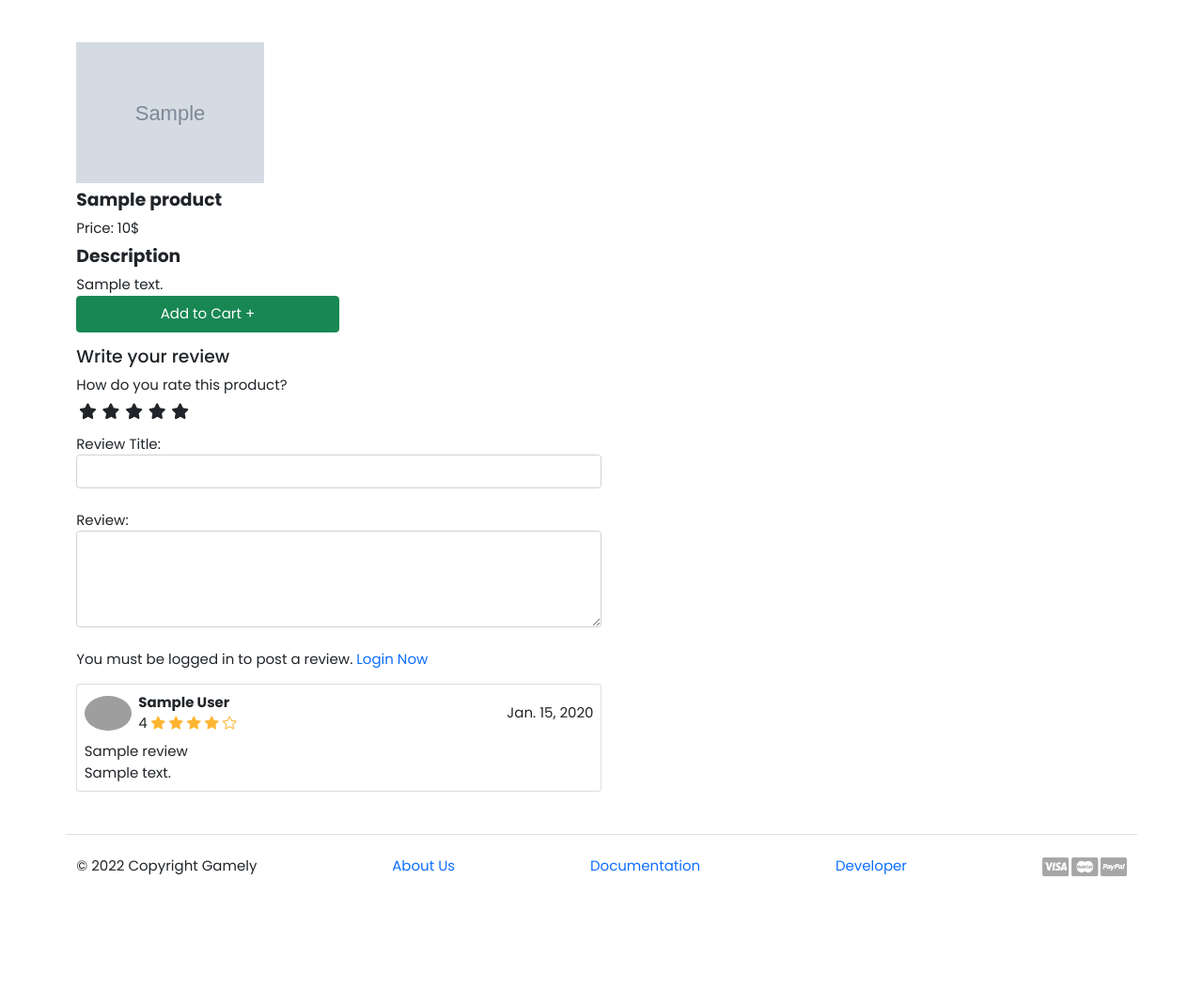
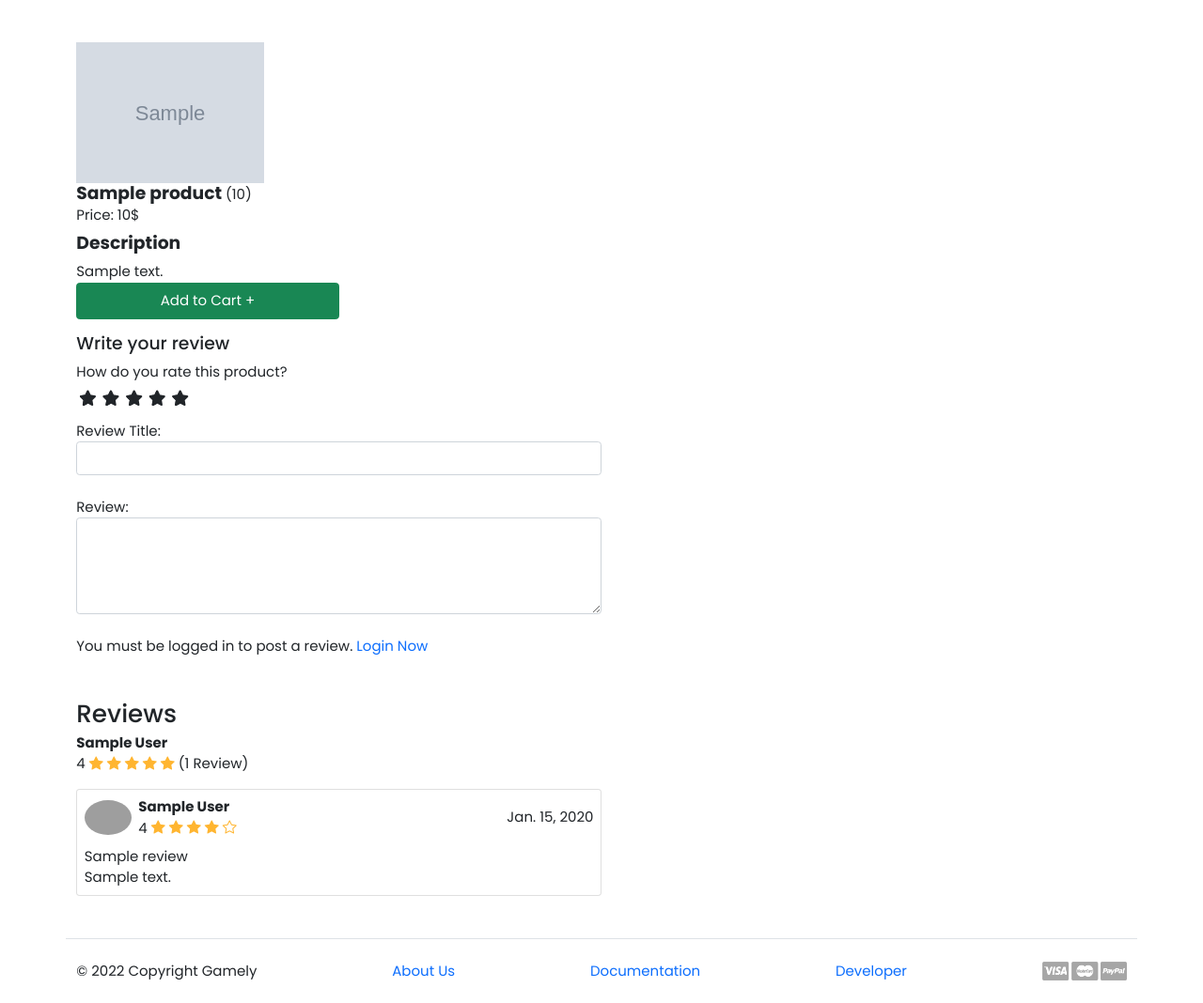
Before and after one commit to mickeymaruf/Gamely, a Django app: template templates/store/single_product.html in a window 1280 px wide. Shown: the part 69-1137 px from the top of the page at 94% size. Before the commit the page ends 1002 px from the top, so only its background shows below. Run offline with Django 4.2, Linux system fonts and the light colour scheme; the template is opened without the code that fills it: most values are stand-ins (such as "Sample title", 1, 10 or a date in 2020); grey boxes marked "Sample" are stand-in pictures; some libraries are stand-ins or nearby versions; some web fonts are replaced; grey boxes are pictures that could not be loaded.

Commit message:
review average

```diff
--- a/templates/store/single_product.html
+++ b/templates/store/single_product.html
@@ -8,7 +8,7 @@
 
                 <div class="single-product-item">
                     <img class="product-img" src="{{product.image.url}}" alt="{{product.name}}">
-                    <h5 class="fw-bold mt-2">{{product.name}}</h5>
+                    <h5 class="fw-bold mt-2 d-inline me-1">{{product.name}}</h5><span>&#40;{{product.averageReview}}&#41;</span>
                     <p class="mb-2">Price: {{product.price}}$</p>
                 </div>
 
@@ -26,7 +26,11 @@
                 </div>
 
                 <div class="mt-3 w-50">
+                    {% if request.user.is_authenticated %}
                     <form action="{% url 'submit_review' product.slug %}" method="POST">
+                    {% else %}
+                    <form>
+                    {% endif %}
                         {% csrf_token %}
                         <h5>Write your review</h5>
                         <div>
@@ -66,6 +70,17 @@
                     </form>
 
                     <!--customer reviews-->
+                    <h3 class="mt-5 mb-1">Reviews</h3>
+                    <div class="customer-review">
+                        <p class="fw-bold">{{review.user.first_name}} {{review.user.last_name}}</p>{{review.rating}}
+                        <!-- star -->
+                        <i class="bi bi-{% if product.averageReview < 0.5 %}star{% elif product.averageReview >= 0.5 and product.averageReview < 1 %}star-half{% else %}star-fill{% endif %}"></i>
+                        <i class="bi bi-{% if product.averageReview < 1.5 %}star{% elif product.averageReview >= 1.5 and product.averageReview < 2 %}star-half{% else %}star-fill{% endif %}"></i>
+                        <i class="bi bi-{% if product.averageReview < 2.5 %}star{% elif product.averageReview >= 2.5 and product.averageReview < 3 %}star-half{% else %}star-fill{% endif %}"></i>
+                        <i class="bi bi-{% if product.averageReview < 3.5 %}star{% elif product.averageReview >= 3.5 and product.averageReview < 4 %}star-half{% else %}star-fill{% endif %}"></i>
+                        <i class="bi bi-{% if product.averageReview < 4.5 %}star{% elif product.averageReview >= 4.5 and product.averageReview < 5 %}star-half{% else %}star-fill{% endif %}"></i>
+                        <span>&#40;{{product.countReview}} Review{{product.countReview|pluralize:"s"}}&#41;</span>
+                    </div>
                     {% for review in reviews %}
                     <div class="card mt-3 p-2">
                         <div class="d-flex align-items-center mb-2">
```
Also changed, not shown: store/models.py (+15 -0 lines), db.sqlite3.
